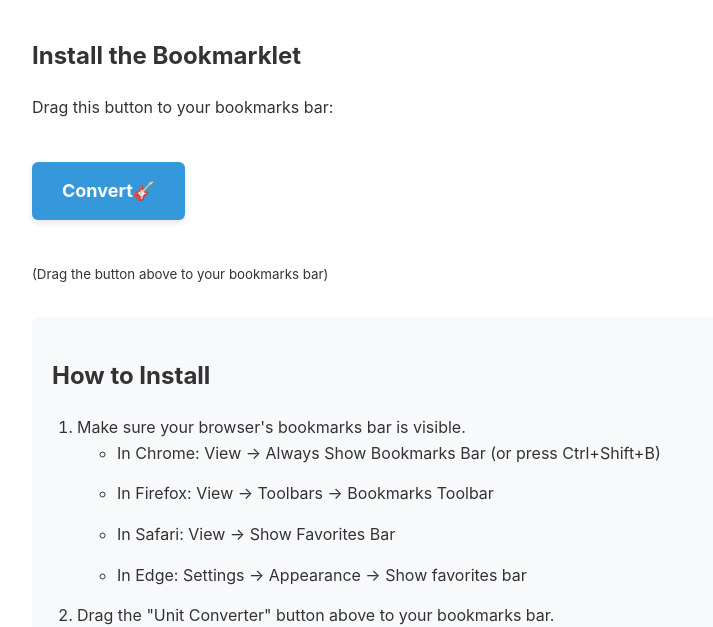
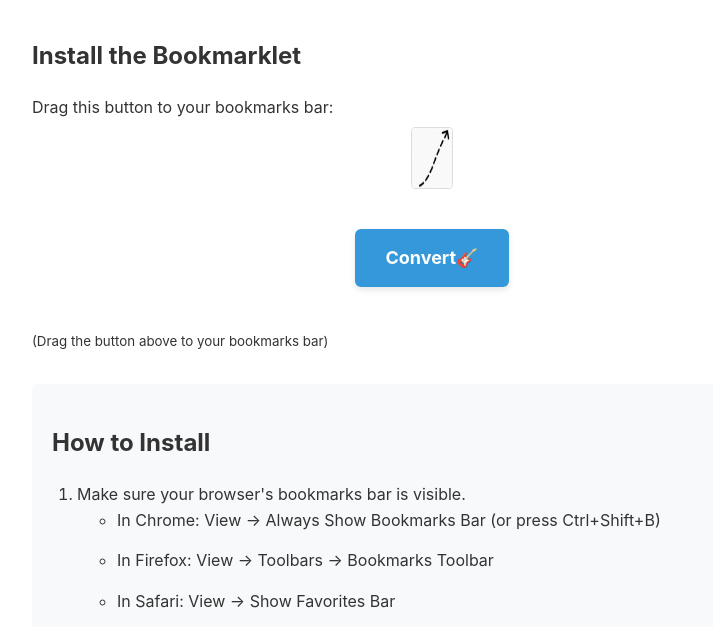
Before and after one commit to Zak-84/unit-converter, a plain HTML site: page index.html in a window 1280 px wide. Shown: the part 180-807 px from the top of the page, without its empty margins (208-921 px from the left). Drawn offline with Linux system fonts and the light colour scheme.

Commit message:
add arrow

```diff
--- a/index.html
+++ b/index.html
@@ -104,6 +104,32 @@
       padding: 2px 5px;
       border-radius: 3px;
     }
+
+    .drag-instructions {
+      text-align: center;
+      position: relative;
+    }
+
+    .drag-arrow {
+      width: 40px;
+      height: 60px;
+      margin-bottom: 5px;
+      display: block;
+      margin: 0 auto 5px;
+      animation: float 2s ease-in-out infinite;
+    }
+
+    @keyframes float {
+      0% {
+        transform: translateY(0);
+      }
+     50% {
+       transform: translateY(-10px);
+     }
+     100% {
+       transform: translateY(0);
+     }
+}
   </style>
 </head>
 <body>
@@ -115,7 +141,10 @@
   <section>
     <h2>Install the Bookmarklet</h2>
     <p>Drag this button to your bookmarks bar:</p>
-    <a class="bookmarklet-button" href="javascript:void%20function(){function%20a(a){return(a/25.4).toFixed(2)}function%20b(a){return(25.4*a).toFixed(2)}document.querySelectorAll(%22*%22).forEach(c=%3E{if(0===c.children.length){const%20d=c.textContent.trim();if(d.includes(%22%20mm%22)||d.includes(%22mm%22)){const%20b=d.match(/(\d+(\.\d+)%3F)\s*mm/);if(b){const%20d=parseFloat(b[1]),e=a(d),f=document.createElement(%22span%22);f.style.color=%22red%22,f.style.fontWeight=%22bold%22,f.textContent=`%20${e}%20inches%20`,c.appendChild(f)}}else%20if(d.includes(%22%20inches%22)||d.includes(%22\%22%22)||d.includes(%22%20\%22%22)){const%20a=d.match(/(\d+(\.\d+)%3F)\s*(inches|%22|%22\s*)/);if(a){const%20d=parseFloat(a[1]),e=b(d),f=document.createElement(%22span%22);f.style.color=%22red%22,f.style.fontWeight=%22bold%22,f.textContent=`%20${e}%20mm%20`,c.appendChild(f)}}}})}();">Convert🎸</a>
+    <div class="drag-instructions">
+      <img src="arrow.png" alt="Drag up to bookmarks bar" class="drag-arrow">
+      <a class="bookmarklet-button" href="javascript:void%20function(){function%20a(a){return(a/25.4).toFixed(2)}function%20b(a){return(25.4*a).toFixed(2)}document.querySelectorAll(%22*%22).forEach(c=%3E{if(0===c.children.length){const%20d=c.textContent.trim();if(d.includes(%22%20mm%22)||d.includes(%22mm%22)){const%20b=d.match(/(\d+(\.\d+)%3F)\s*mm/);if(b){const%20d=parseFloat(b[1]),e=a(d),f=document.createElement(%22span%22);f.style.color=%22red%22,f.style.fontWeight=%22bold%22,f.textContent=`%20${e}%20inches%20`,c.appendChild(f)}}else%20if(d.includes(%22%20inches%22)||d.includes(%22\%22%22)||d.includes(%22%20\%22%22)){const%20a=d.match(/(\d+(\.\d+)%3F)\s*(inches|%22|%22\s*)/);if(a){const%20d=parseFloat(a[1]),e=b(d),f=document.createElement(%22span%22);f.style.color=%22red%22,f.style.fontWeight=%22bold%22,f.textContent=`%20${e}%20mm%20`,c.appendChild(f)}}}})}();">Convert🎸</a>
+    </div>
     <!-- <a class="bookmarklet-button" href="javascript:(function(){function%20mmToInches(mm){return(mm/25.4).toFixed(2);}function%20inchesToMm(inches){return(inches*25.4).toFixed(2);}document.querySelectorAll('*').forEach(e=>{if(e.children.length===0){const%20t=e.textContent.trim();if(t.includes('%20mm')||t.includes('mm')){const%20m=t.match(/(\d+(\.\d+)?)\s*mm/);if(m){const%20mmValue=parseFloat(m[1]),inchesValue=mmToInches(mmValue),s=document.createElement('span');s.style.color='red',s.style.fontWeight='bold',s.textContent=`%20${inchesValue}%20inches%20`,e.appendChild(s);}}else%20if(t.includes('%20inches')||t.includes('"')||t.includes('%20"')){const%20m=t.match(/(\d+(\.\d+)?)\s*(inches|"|"\s*)/);if(m){const%20inchesValue=parseFloat(m[1]),mmValue=inchesToMm(inchesValue),s=document.createElement('span');s.style.color='red',s.style.fontWeight='bold',s.textContent=`%20${mmValue}%20mm%20`,e.appendChild(s);}}}});})();">Unit Converter</a> -->
     <p><small>(Drag the button above to your bookmarks bar)</small></p>
   </section>
```
